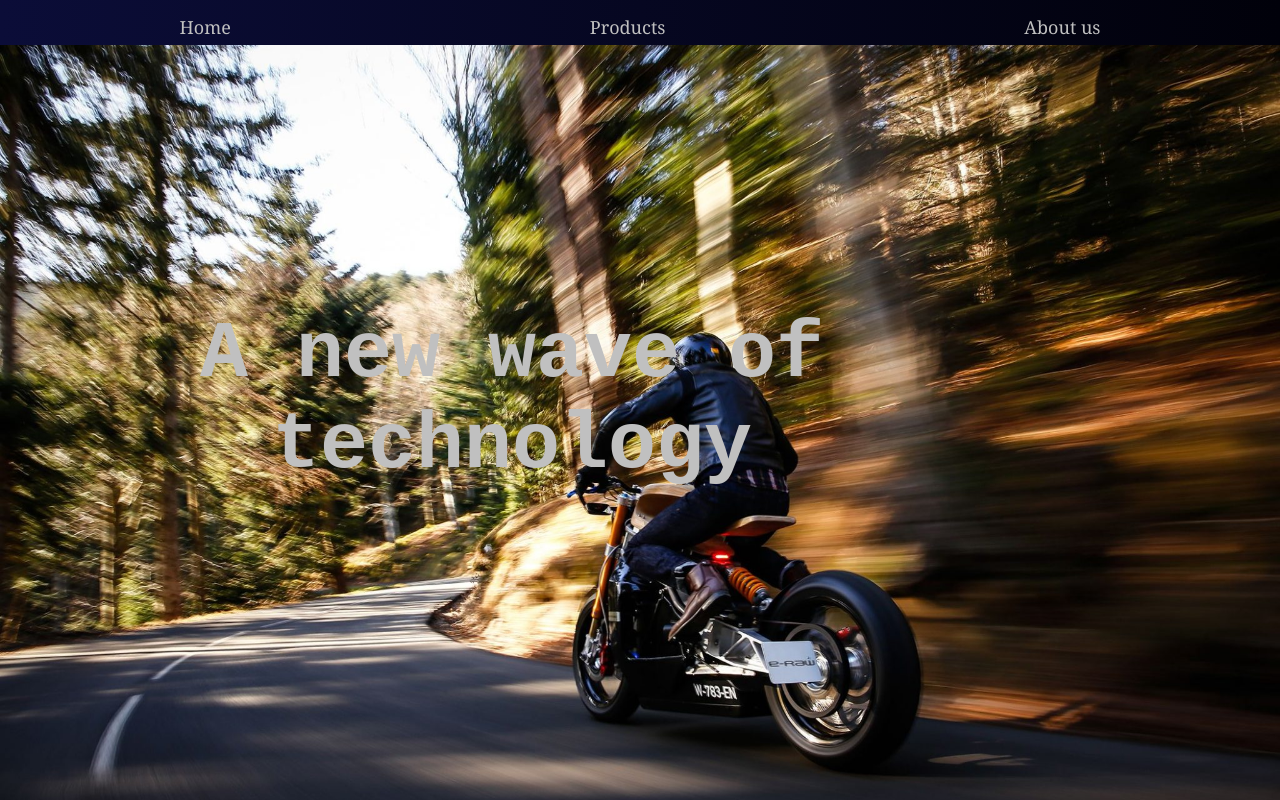
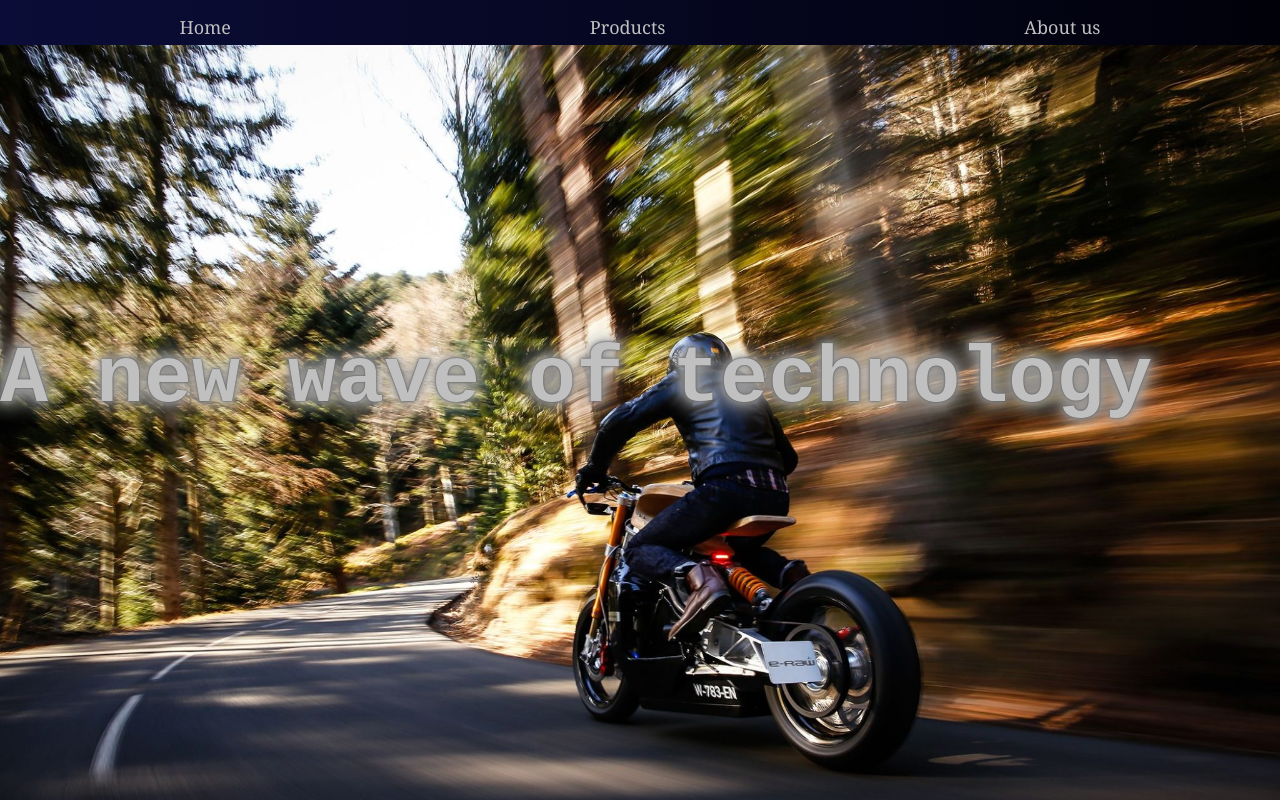
Before and after one commit to AlexJNeville/allthingselectric, a plain HTML site: page index.html in a window 1280 px wide. Drawn offline with Linux system fonts and the light colour scheme.

Commit message:
Update style.css

```diff
--- a/style.css
+++ b/style.css
@@ -73,12 +73,10 @@ body, html {
 }
 
 .hero-text {
-    text-align: center;
-    position: absolute;
-    top: 50%;
-    left: 40%;
-    transform: translate(-50%, -50%);
-    color: white;
+     width: 100%;
+    padding-top: 35vh;
+            /* Removed the negative padding-left as it is not a valid way to move content to the right */
+    text-shadow: 0 0 2px #454545, 0 0 5px #919191, 0 0 11px #919191, 0 0 21px #a8a8a8, 0 0 23px #fff;
 }
 .titletext{
     font-family: 'Courier New', monospace;
```
